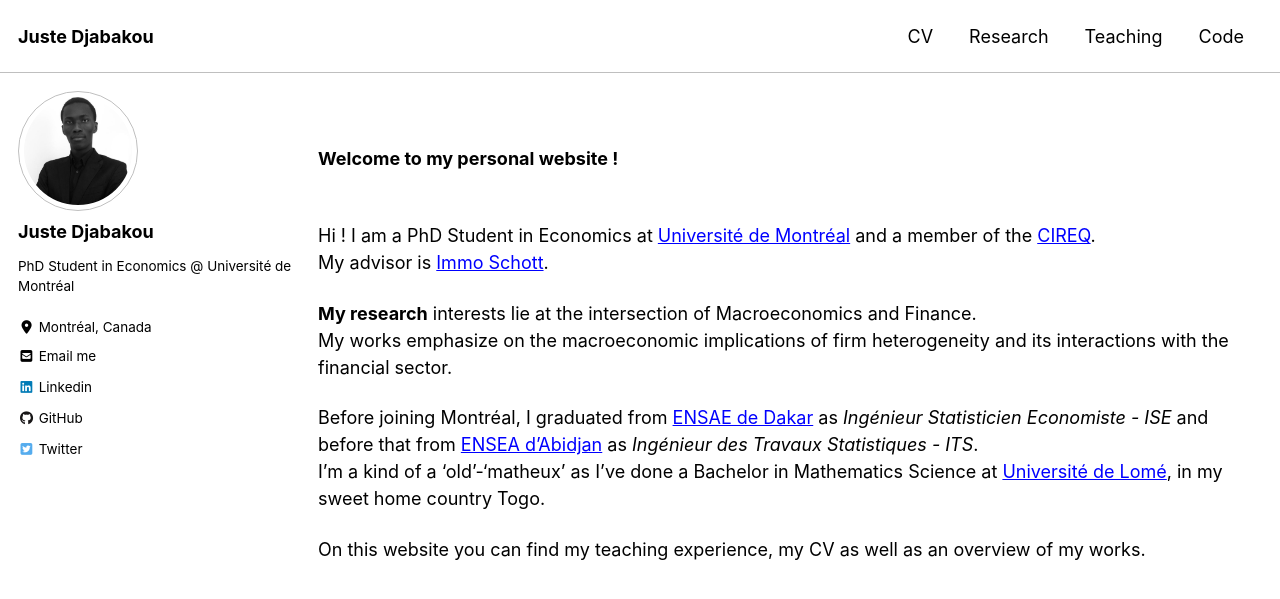
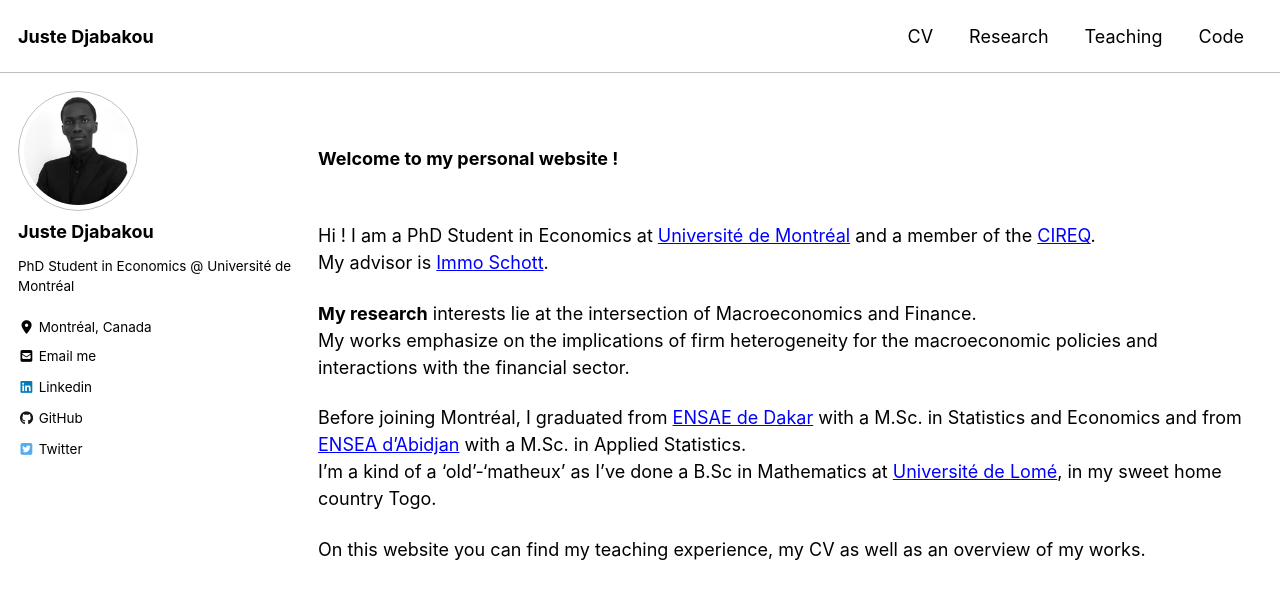
Before and after one commit to justedjabakou/justedjabakou.github.io, a Jekyll site: the page built from index.md, in a window 1280 px wide and 900 px high. Shown: the top 599 px of the window. Built offline with Jekyll 4.4.1, drawn with Linux system fonts in a browser that asks for light colours; cached includes are drawn as plain includes; nearby versions of some CDN libraries; the list of posts is cut into pages by our own code.

Commit message:
Update index.md

```diff
--- a/index.md
+++ b/index.md
@@ -9,9 +9,9 @@ author_profile: true
 <br/>
 Hi ! I am a PhD Student in Economics at [Université de Montréal](https://sceco.umontreal.ca/english/home/) and a member of the [CIREQ](https://www.cireqmontreal.com/).  <br /> My advisor is [Immo Schott](https://sites.google.com/site/immoschott/).
 
-**My research** interests lie at the intersection of Macroeconomics and Finance. <br /> My works emphasize on the macroeconomic implications of firm heterogeneity and its interactions with the financial sector.
+**My research** interests lie at the intersection of Macroeconomics and Finance. <br /> My works emphasize on the implications of firm heterogeneity for the macroeconomic policies and interactions with the financial sector.
 
-Before joining Montréal, I graduated from [ENSAE de Dakar](http://ensae.sn/) as *Ingénieur Statisticien Economiste - ISE* and before that from [ENSEA d'Abidjan](https://ensea.ed.ci/) as *Ingénieur des Travaux Statistiques - ITS*. <br/>
-I'm a kind of a 'old'-'matheux' as I've done a Bachelor in Mathematics Science at [Université de Lomé](https://www.univ-lome.tg/), in my sweet home country Togo.
+Before joining Montréal, I graduated from [ENSAE de Dakar](http://ensae.sn/) with a M.Sc. in Statistics and Economics and from [ENSEA d'Abidjan](https://ensea.ed.ci/) with a M.Sc. in Applied Statistics. <br/>
+I'm a kind of a 'old'-'matheux' as I've done a B.Sc in Mathematics at [Université de Lomé](https://www.univ-lome.tg/), in my sweet home country Togo.
 
 On this website you can find my teaching experience, my CV as well as an overview of my works.
```
